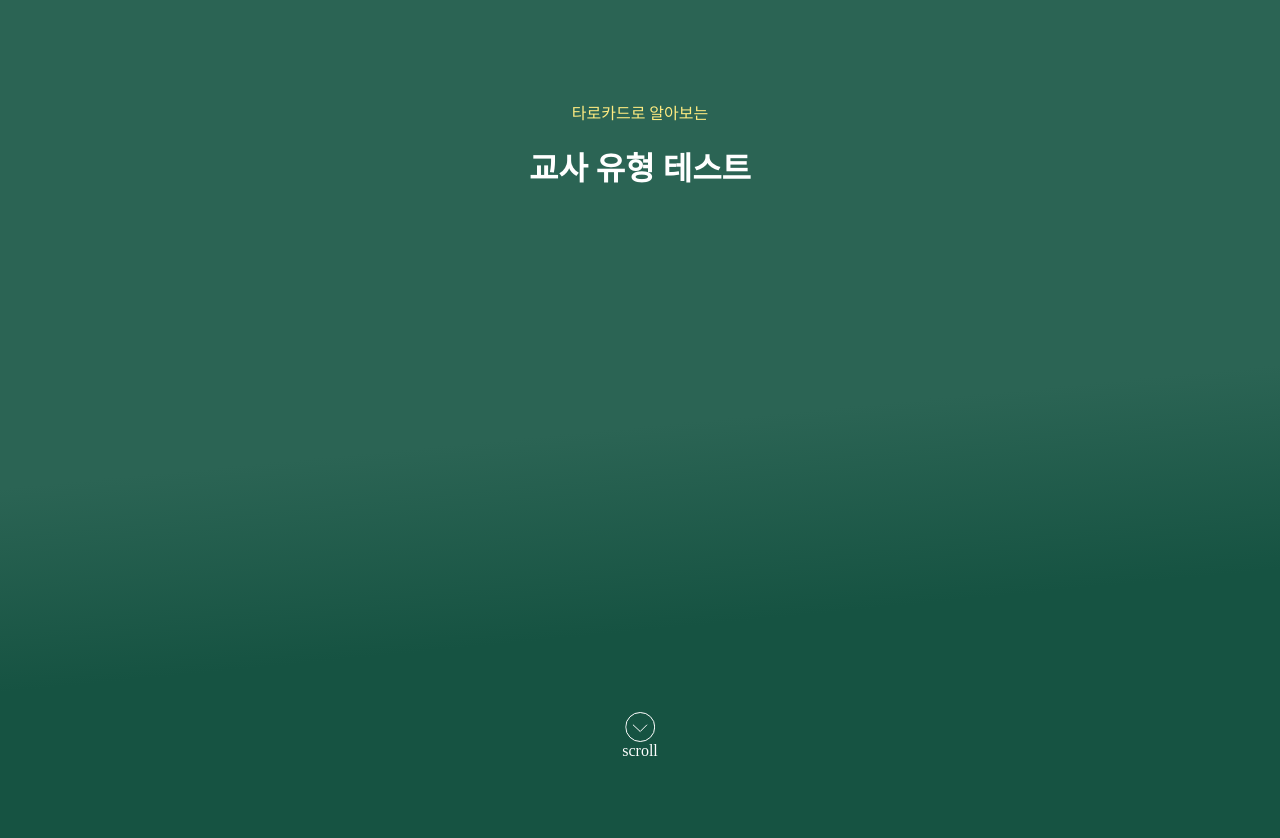
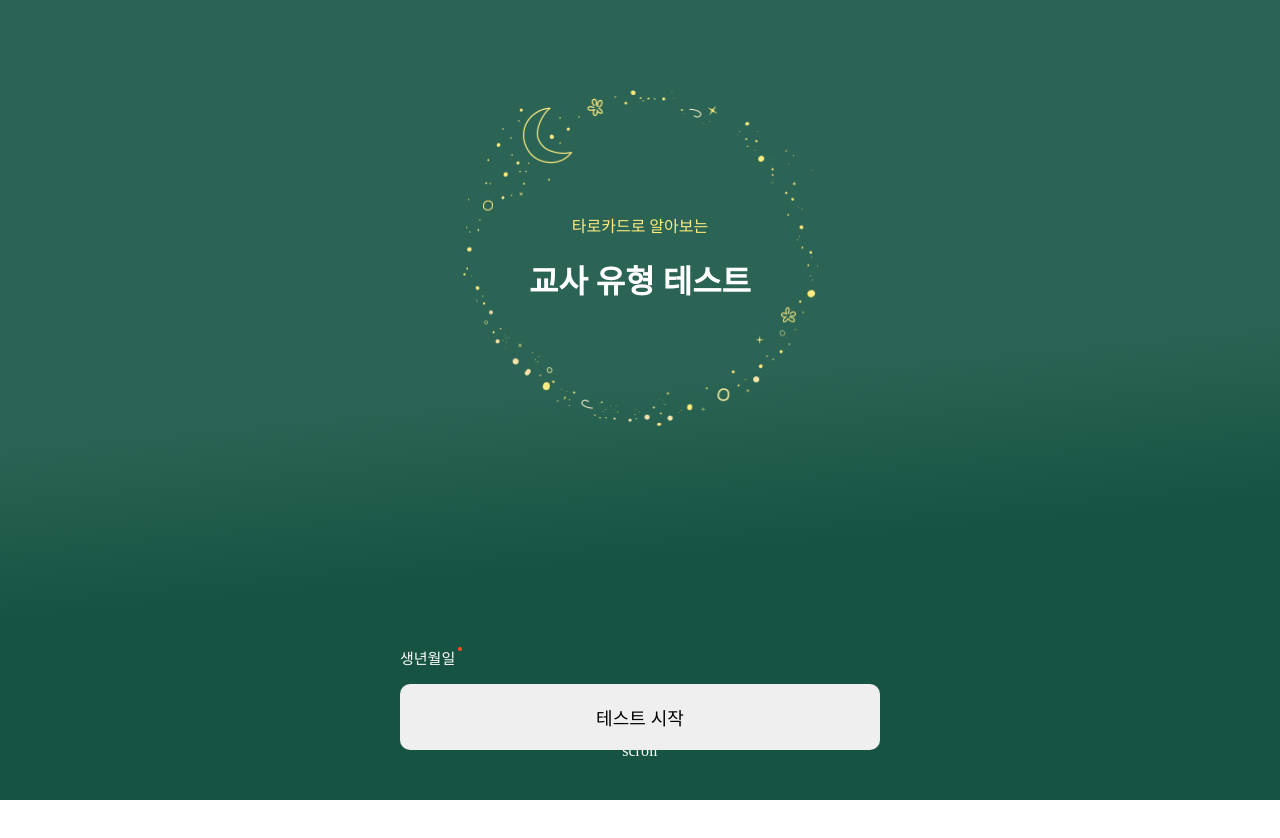
Before and after one commit to Dahee732/teacherintarot, a React (Create React App) app: page / in a window 1280 px wide. Shown: the top 838 px of the page. After the commit the page ends 800 px from the top, so only its background shows below. Built offline with nearby package versions, Linux system fonts and the light colour scheme; a web font is replaced by a local one.

Commit message:
수정 커밋

```diff
--- a/src/App.jsx
+++ b/src/App.jsx
@@ -26,6 +26,8 @@ const GlobalStyle = createGlobalStyle`
     --primary-color: #3498db;
     --basic-white : #fff;
     --basic-yellow:  #FEEB81;
+    --basic-orenge: #FE4B1F;
+    --secondary-green: #073A2C;
   }
   *{
     margin:0;
--- a/src/components/Process.jsx
+++ b/src/components/Process.jsx
@@ -8,7 +8,6 @@ const Process = (props)=>{
 
     return (
         <>
-        dddd
         </>
 
     )
--- /dev/null
+++ b/src/components/Submit.jsx
@@ -0,0 +1,65 @@
+
+import styled from "styled-components";
+
+const Submit = ()=>{
+
+
+
+
+    return (
+        <InputWrap>
+            <InputTit>
+                생년월일
+            </InputTit>
+            <InputDate></InputDate>
+            <SubmitBtn>
+                테스트 시작
+            </SubmitBtn>
+
+        </InputWrap>
+    )
+}
+
+const InputWrap = styled.div`
+    width:100%;
+    text-align: left;
+    position:absolute;
+    bottom:50px;
+
+`
+const InputTit = styled.div`
+    font-size:15px;
+    color:var(--basic-white);
+    text-align:left;
+    position:relative;
+    display: inline-block;
+    margin-bottom:16px;
+    &::after {
+        content:'';
+        position:absolute;
+        right:-12%;
+        top: 0;
+        width:4px;
+        height:4px;
+        border-radius: 50%;
+        background-color:  var(--basic-orenge);
+        display:block;
+    }
+`
+
+const InputDate = styled.div`
+    display:block;
+    background-color: var(--secondary-green);
+
+`
+const SubmitBtn = styled.button`
+    width:100%;
+    font-size:18px;
+    padding:20px;
+    text-align: center;
+    border-radius:10px;
+    border:none;
+`
+
+
+export default Submit;
--- a/src/pages/Main.jsx
+++ b/src/pages/Main.jsx
@@ -1,36 +1,93 @@
 import styled from "styled-components";
-import scrollIcon from '../assets/images/scroll_down.svg'
+import scrollIcon from '../assets/images/scroll_down.svg';
+import mainBg from '../assets/images/main_bg.png';
+import React, {useState, useEffect} from 'react';
+import Submit from "../components/Submit"
+
 const Main = ()=> {
+    const [pageNum, setPageNum] = useState(0);
+    const [isAnimating, setIsAnimating] = useState(false);
+
+
+
+
+    const handleWheel = (event)=> {
+        if (event.deltaY < 0) {
+            console.log('up')
+            setPageNum(prop => prop !== 0 ? prop - 1 : 0);
+
+
+          } else if (event.deltaY > 0) {
+            console.log('down')
+            setPageNum(prop => prop + 1);
+          }
+    }
+    const handleTouchMove = (event)=> {
+
+    }
+
+
+    useEffect(() => {
+        console.log("pageNum changed:", pageNum);
+    },[pageNum])
+
+
+    useEffect(()=> {
+        window.addEventListener('wheel', handleWheel);
+        window.addEventListener('touchmove', handleTouchMove);
+
+    },[])
+
 
 
     return (
         <MainWrap>
+
+                <TitleWrap>
                 <SubTitle>타로카드로 알아보는</SubTitle>
                 <MainTitle>교사 유형 테스트</MainTitle>
+                </TitleWrap>
 
-                <ScrollIcon>
+
+
+
+                <ScrollIcon style={{opacity : pageNum == 0 ? 1 : 0}} >
                     <img src={scrollIcon} alt="#" />
                     scroll
                 </ScrollIcon>
+
+                <Submit>
+
+                </Submit>
+
         </MainWrap>
     )
 
 }
 
 const MainWrap = styled.div`
+    padding-top:5rem;
     max-width:480px;
     width:100%;
-    height:100%;
+    height:100vh;
     /* background-color: #fff; */
     margin:auto;
     color: var(--basic-white);
     text-align: center;;
+    display:flex;
+    /* justify-content: center; */
+    flex-direction: column;
+    position:relative;
+    align-items: center;
+    & *{
+        box-sizing: border-box;
+    }
 `
 
 
 const SubTitle = styled.p`
     color:var(--basic-yellow);
-    margin-top:100px;
+    /* margin-top:100px; */
     margin-bottom:19px;
 `
 const MainTitle = styled.h1`
@@ -45,9 +102,25 @@ const ScrollIcon = styled.div`
     align-items: center;
     flex-direction:column;
     left:50%;
+    transition:all 0.5s ease;
     transform: translateX(-50%);
     img{
         display:block;
     }
 `
+const TitleWrap = styled.div`
+    background-image:url(${mainBg});
+    background-repeat:no-repeat;
+    background-size:contain;
+    background-position:center;
+    width:355px;
+    height:355px;
+    display:flex;
+    justify-content: center;
+    align-items: center;
+    flex-direction: column;
+
+`
+
+
 export default Main;
```
Also changed, not shown: src/assets/images/calendar.svg (added).
